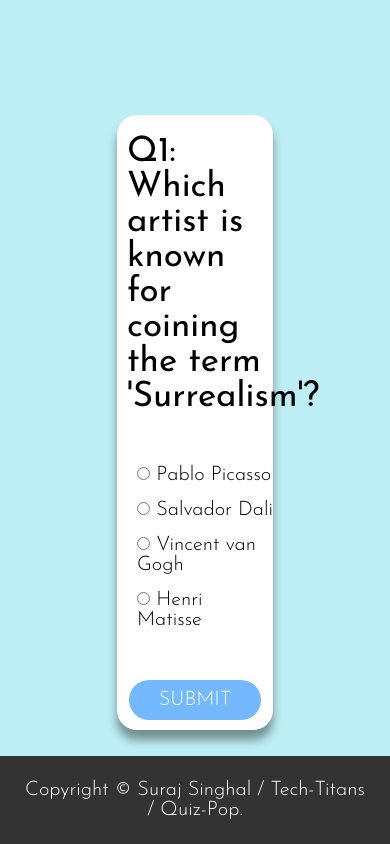
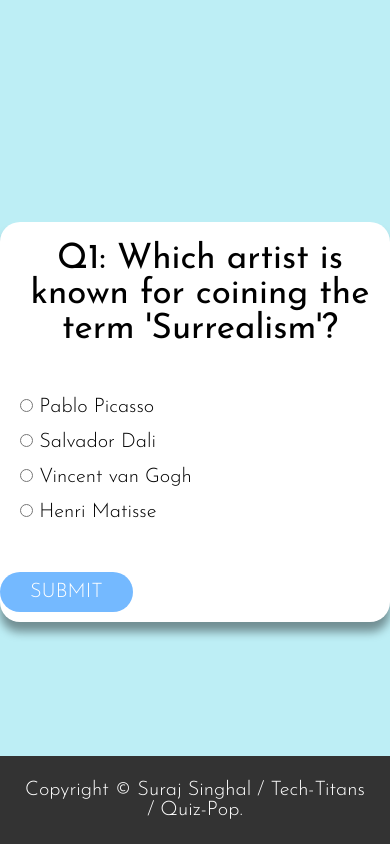
Before and after one commit to harshsainidev/quick-quiz, a website built with Vite: page src/morden-art.html in a window 390 px wide. Built offline with nearby package versions, Linux system fonts and the light colour scheme.

Commit message:
Update morden-art.css

```diff
--- a/src/morden-art.css
+++ b/src/morden-art.css
@@ -114,3 +114,75 @@ input {
     text-align: center;
     padding: 24px;
 }
+
+/* Responsive */
+
+/* Tablets */
+@media all and (max-width: 800px) {
+  .main-div { justify-content: flex-start;
+
+  }
+  .inner-div {
+  justify-content: space-between;
+  }
+  }
+
+  /* Phones */
+  @media all and (max-width: 600px) {
+  .main-div {
+      flex-direction: column;
+      align-items: center;
+  }
+
+  .inner-div {
+      width: 100%;
+      flex-direction: column;
+      align-items: stretch;
+  }
+
+  .inner-div h2 {
+      text-align: center;
+  }
+
+  .inner-div li {
+      flex-direction: column;
+  }
+
+  #submit, .btn {
+      margin-left: 0px;
+  }
+  }/* Tablets */
+@media all and (max-width: 800px) {
+  .main-div { justify-content: flex-start;
+
+  }
+  .inner-div {
+  justify-content: space-between;
+  }
+  }
+
+  /* Phones */
+  @media all and (max-width: 600px) {
+  .main-div {
+      flex-direction: column;
+      align-items: center;
+  }
+
+  .inner-div {
+      width: 100%;
+      flex-direction: column;
+      align-items: stretch;
+  }
+
+  .inner-div h2 {
+      text-align: center;
+  }
+
+  .inner-div li {
+      flex-direction: column;
+  }
+
+  #submit, .btn {
+      margin-left: 0px;
+  }
+  }
```
